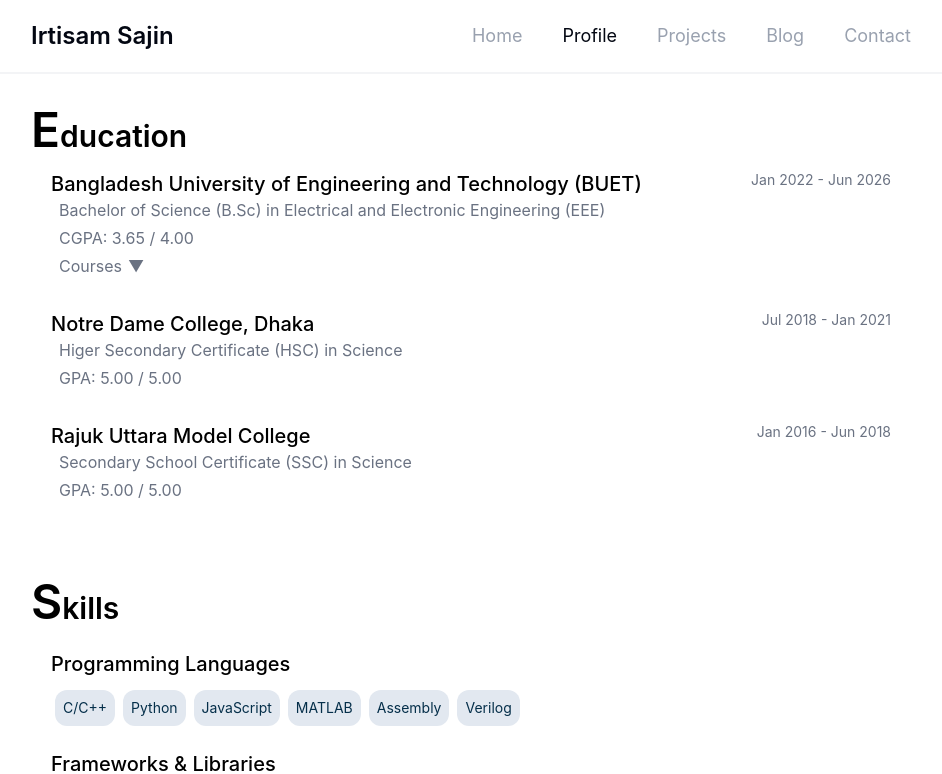
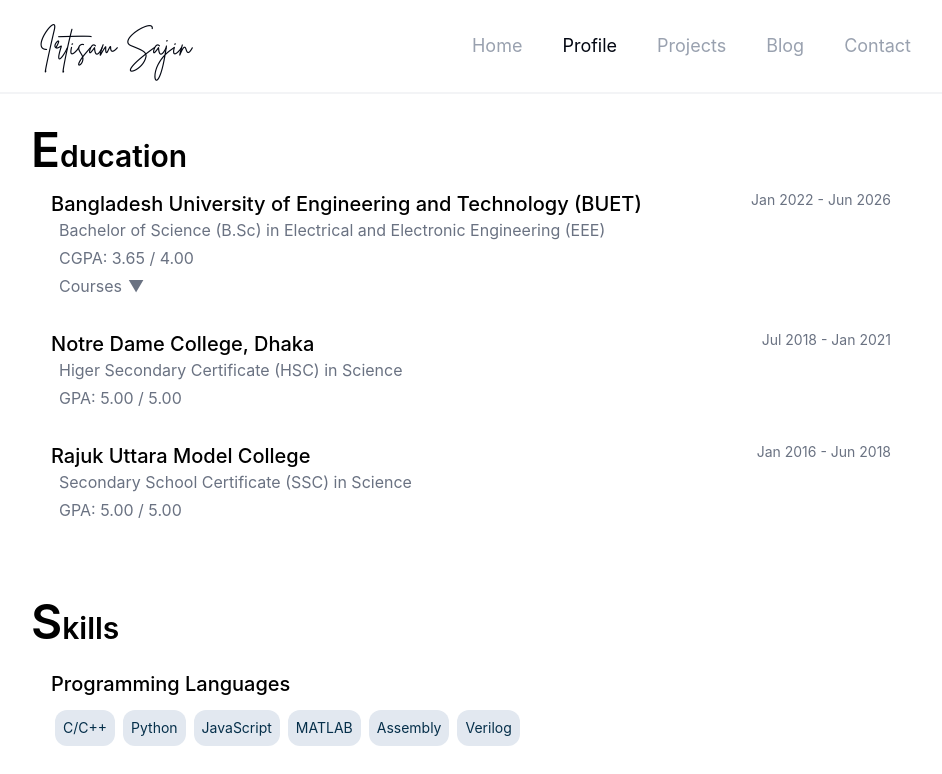
Before and after one commit to irtisamsajin/irtisamsajin.github.io, a React (Vite) app: page /#/profile in a window 1280 px wide. Shown: the top 774 px of the page, without its empty margins (169-1111 px from the left). Built offline with nearby package versions, Linux system fonts and the light colour scheme.

Commit message:
Navbar: Name font update

```diff
--- a/src/Components/Navbar.jsx
+++ b/src/Components/Navbar.jsx
@@ -8,7 +8,7 @@
     <div className={`border-b-2 border-b-gray-100`}>
         <div className="flex items-center justify-between px-4.75 sm:px-10 xl:px-50 p-5 opacity-100 bg-white text-gray-950 ">
             <div>
-                <Link to="/" ><h3 className="text-2xl font-semibold">Irtisam Sajin</h3></Link>
+                <Link to="/" ><h3 className="text-3xl p-2 font-brittany">Irtisam Sajin</h3></Link>
             </div>
             <div className="hidden sm:flex justify-center gap-1 sm:gap-5 md:gap-6 lg:gap-10 text-lg text-gray-400">
                 <Link to="/" className={`hover:text-gray-950 transition duration-300 ${activePage=='/'?'text-gray-950 ':''}`}>Home</Link>
--- a/src/index.css
+++ b/src/index.css
@@ -1,15 +1,18 @@
 @import "tailwindcss";
-@tailwind base;
-@tailwind components;
-@tailwind utilities;
 
 @custom-variant dark (&:where(.dark, .dark *));
+
+@font-face {
+  font-family: 'Brittany';
+  src: url('/fonts/BrittanySignature.ttf');
+  font-weight: normal;
+  font-style: normal;
+  font-display: swap;
+}
+@theme {
+  --font-brittany: 'Brittany', cursive, sans-serif;
+}
 
 html {
   overflow-y: scroll;
 }
-
-:root {
-  --font-sans: "Inter", ui-sans-serif, system-ui, -apple-system, sans-serif;
-  --font-serif: "Fraunces", ui-serif, Georgia, serif;
-}
```
Also changed, not shown: public/fonts/BrittanySignature.ttf (added).
